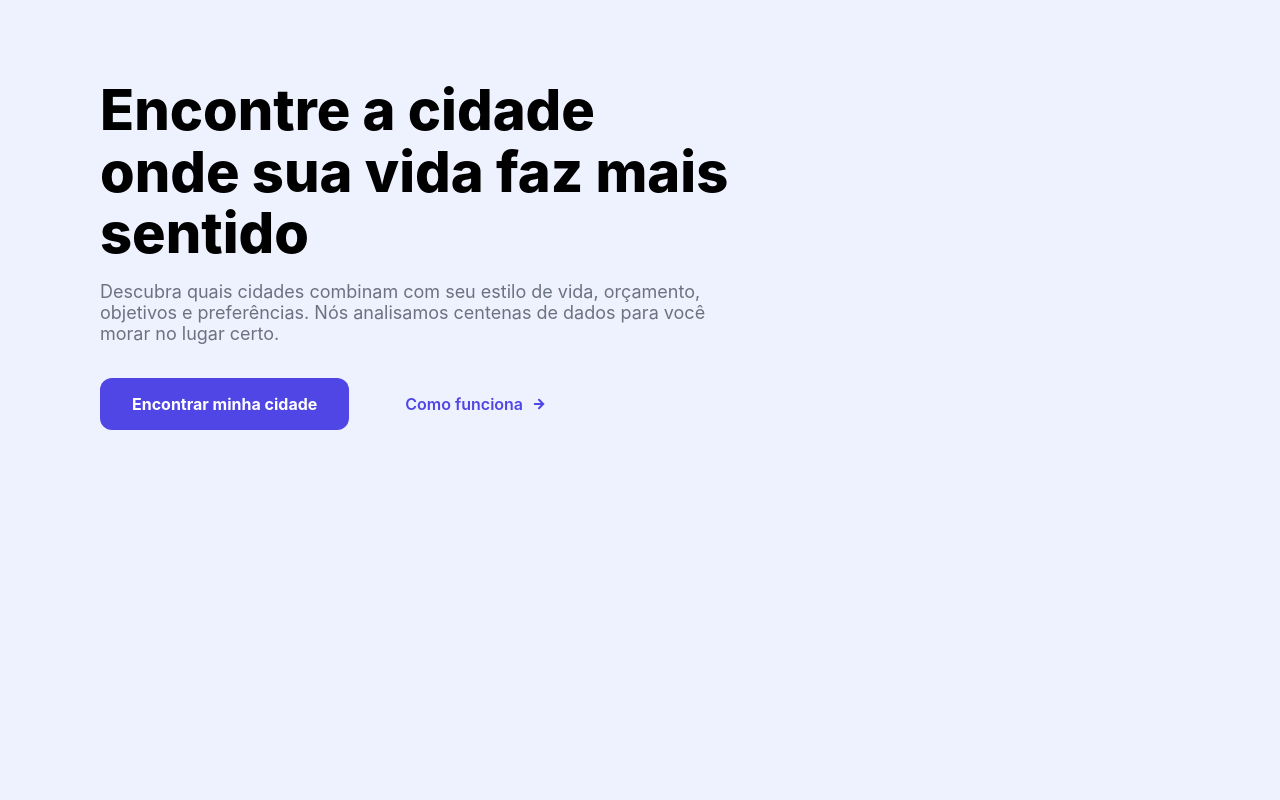
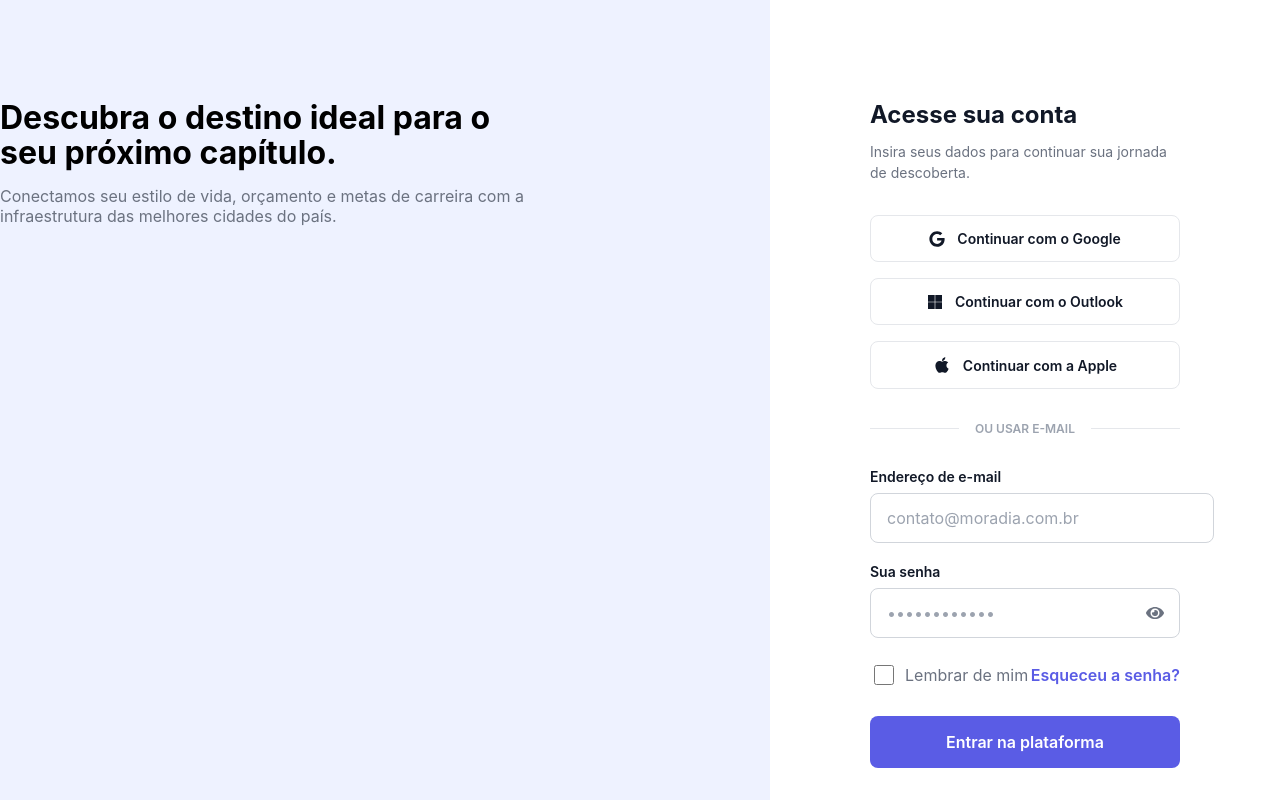
Before and after one commit to filippoturazzi/moradIA-app, a React (Vite) app: page / in a window 1280 px wide. Shown: the top 800 px of the page. Built offline with nearby package versions, Linux system fonts and the light colour scheme.

Commit message:
LoginPage

```diff
--- a/package.json
+++ b/package.json
@@ -12,6 +12,7 @@
   "dependencies": {
     "react": "^19.2.8",
     "react-dom": "^19.2.8",
+    "react-icons": "^5.7.0",
     "styled-components": "^6.5.3"
   },
   "devDependencies": {
--- a/src/App.jsx
+++ b/src/App.jsx
@@ -1,10 +1,10 @@
-import Apresentacao from './componentes/Login/index.jsx';
+import Login from './componentes/Login/index.jsx';
 
 
 function App(){
   return(
     <>
-      <Apresentacao></Apresentacao>
+      <Login></Login>
     </>
   )
 }
--- a/src/componentes/Login/index.jsx
+++ b/src/componentes/Login/index.jsx
@@ -1,24 +1,25 @@
+import React, { useState } from 'react';
 import styled from "styled-components"
+import { FaArrowLeft, FaGoogle, FaMicrosoft, FaApple, FaEye, FaEyeSlash} from 'react-icons/fa';
 
 const CampoApresentacao = styled.section`
     display: flex;
-    padding: 80px 100px;
-    gap: 64px;
+    flex-direction: row-reverse;
+    gap: 10px;
 `
 const DivTextos = styled.div`
     display: flex;
     flex-direction: column;
-    width: 636px;
+    justify-content: flex-start;
+    margin-top: 100px;
     gap: 32px;
 `
 
-const DivImagem = styled.div`
-    padding: 40px;
-`
 const TextosApresentacao = styled.div`
     display: flex;
     flex-direction: column;
     gap: 16px;
+    margin-right: 160px;
 `
 
 const TituloApresentacao = styled.h2`
@@ -27,83 +28,367 @@ const TituloApresentacao = styled.h2`
     line-height: 110.00000000000001%;
     style: extra-bold;
     font-family: var(--fonte-moradia);
-    font-weight: 800;
-    font-size: 56px;
+    font-weight: 700;
+    font-size: 32px;
+    width: 550px;
 `
 const DescricaoApresentacao = styled.p`
     font-family: var(--fonte-moradia);
     text-align: left;
     font-weight: 400;
-    font-size: 18px;
+    font-size: 16px;
     color: #6B7280;
-`
-const AncorasApresentacao = styled.div`
-    display: flex;
-    align-items: center;
-    gap: 24px;
+    width: 600px;
 `
 
-const AncoraApresentacaoRoxo = styled.a`
-    cursor:pointer;
-    display: flex;
+const LoginSection = styled.section`
+  display: flex;
+  flex-direction: column;
+  justify-content: space-between;
+  padding: 0 100px;
+  height: 960px;
+  width: 25%;
+  background-color: #FFF;
+  border-bottom: solid 1px #E5E7EB;
+`
+const AncoraNav = styled.a`
+    text-decoration: none;
+    font-family: "Inter", sans-serif;
+    font-weight: 500;
+    font-size: 14px;
+    padding: 4px 14px;
+    color: #6B7280;
+    cursor: pointer;
+    margin-top: -870px;
+    margin-left: -50px;
+
+    position: absolute;
+    top: 45px;
+    left: 50px
+
+    display: inline-flex;
     align-items: center;
-    text-aling: center;
-    border-radius: 12px;
-    padding: 16px 32px;
-    background-color: var(--roxo-moradia);
-    font-family: var(--fonte-moradia);
-    color: #FFFF;
-    font-weight: 700;
-    font-size: 16px;
-
-    &:hover{
-        background-color: #EEF2FF;
-        color: #4F46E5;
-        box-shadow: inset 0 0 0 2px #4F46E5;
-    }
-`
-const AncoraApresentacaoTransparente = styled.a`
-    cursor: pointer;
-    display: flex;
-    align-items: center;
-    padding: 2px 32px;
     gap: 8px;
 
     &:hover{
         border-radius: 8px;
-        background-color: rgba(238, 242, 255,0.7);
+        background-color: rgba(238, 242, 255, 0.7);
     }
-`
+`;
 
-const AncoraApresentacaoTransparenteTexto = styled.h3`
-    font-family: var(--fonte-moradia);
+const FormContainer = styled.div`
+    display: flex;
+    flex-direction: column;
+    gap: 32px;
+    margin-top: 100px;
+    width: 100%;
+    max-width: 450px;
+`;
+
+const CabecalhoFormulario = styled.div`
+    display: flex;
+    flex-direction: column;
+    gap: 12px;
+`;
+
+const TituloFormulario = styled.h3`
+    margin: 0;
+    font-family: var(--fonte-moradia), sans-serif;
+    font-weight: 700;
+    font-size: 24px;
+    color: #111827;
+`;
+
+const DescricaoFormulario = styled.p`
+    margin: 0;
+    font-family: var(--fonte-moradia), sans-serif;
+    font-weight: 400;
+    font-size: 14px;
+    color: #6B7280;
+    line-height: 1.5;
+`;
+
+const GrupoBotoes = styled.div`
+    display: flex;
+    flex-direction: column;
+    gap: 16px;
+`;
+
+const BotaoSocial = styled.button`
+    display: flex;
+    align-items: center;
+    justify-content: center;
+    gap: 12px;
+    width: 100%;
+    padding: 14px 24px;
+    background-color: #FFFFFF;
+    border: 1px solid #E5E7EB;
+    border-radius: 8px;
+    font-family: "Inter", sans-serif;
+    font-size: 14px;
+    font-weight: 600;
+    color: #111827;
+    cursor: pointer;
+    transition: background-color 0.2s, border-color 0.2s;
+
+    &:hover {
+        background-color: #F9FAFB;
+        border-color: #D1D5DB;
+    }
+`;
+
+const Divisor = styled.div`
+    display: flex;
+    align-items: center;
+    text-align: center;
+    color: #9CA3AF;
+    font-family: "Inter", sans-serif;
+    font-size: 12px;
+    font-weight: 600;
+
+    &::before,
+    &::after {
+        content: '';
+        flex: 1;
+        border-bottom: 1px solid #E5E7EB;
+    }
+
+    &::before {
+        margin-right: 16px;
+    }
+    &::after {
+        margin-left: 16px;
+    }
+`;
+
+const Form = styled.form`
+    display: flex;
+    flex-direction: column;
+    gap: 20px;
+`;
+
+const InputGroup = styled.div`
+    display: flex;
+    flex-direction: column;
+    gap: 8px;
+`;
+
+const Label = styled.label`
+    font-family: "Inter", sans-serif;
+    font-size: 14px;
+    font-weight: 600;
+    color: #111827;
+`;
+
+const InputWrapper = styled.div`
+    position: relative;
+    display: flex;
+    align-items: center;
+`;
+
+const Input = styled.input`
+    width: 100%;
+    padding: 14px 16px;
+    border: 1px solid #D1D5DB;
+    border-radius: 8px;
+    font-family: "Inter", sans-serif;
+    font-size: 16px;
+    color: #111827;
+    outline: none;
+    transition: border-color 0.2s;
+
+    &:focus {
+        border-color: #5A5CE5;
+    }
+
+    &::placeholder {
+        color: #9CA3AF;
+    }
+`;
+
+const BotaoOlho = styled.button`
+    position: absolute;
+    right: 16px;
+    background: none;
+    border: none;
+    color: #6B7280;
+    cursor: pointer;
+    display: flex;
+    align-items: center;
+    justify-content: center;
+    padding: 0;
+
+    &:hover {
+        color: #374151;
+    }
+`;
+
+const OpcoesExtras = styled.div`
+    display: flex;
+    justify-content: space-between;
+    align-items: center;
+    margin-top: 4px;
+`;
+
+const CheckboxContainer = styled.label`
+    display: flex;
+    align-items: center;
+    gap: 8px;
+    font-family: "Inter", sans-serif;
+    font-size: 16px;
+    color: #6B7280;
+    cursor: pointer;
+`;
+
+const CheckboxInput = styled.input`
+    width: 20px;
+    height: 20px;
+    accent-color: #5A5CE5;
+    cursor: pointer;
+    font-size: 14px;
+    border-radius: 4px;
+`;
+
+const LinkSenha = styled.a`
+    font-family: "Inter", sans-serif;
     font-size: 16px;
     font-weight: 600;
-    color: var(--roxo-moradia);
-`
-function Apresentacao(){
+    color: #5A5CE5;
+    text-decoration: none;
+    cursor: pointer;
+
+    &:hover {
+        text-decoration: underline;
+    }
+`;
+
+const BotaoSubmit = styled.button`
+    width: 100%;
+    padding: 16px 24px;
+    background-color: #5A5CE5; /* Azul da imagem */
+    color: #FFFFFF;
+    border: none;
+    border-radius: 8px;
+    font-family: "Inter", sans-serif;
+    font-size: 16px;
+    font-weight: 600;
+    cursor: pointer;
+    transition: background-color 0.2s;
+    margin-top: 8px;
+
+    &:hover {
+        background-color: #494bbd;
+    }
+`;
+
+const TextoTermos = styled.p`
+    font-family: "Inter", sans-serif;
+    font-size: 14px;
+    color: #9CA3AF;
+    text-align: center;
+    margin-top: 32px;
+    line-height: 1.5;
+`;
+
+const LinkTermos = styled.a`
+    color: #9CA3AF;
+    text-decoration: underline;
+    cursor: pointer;
+
+    &:hover {
+        color: #6B7280;
+    }
+`;
+
+function Login(){
+    const [mostrarSenha, setMostrarSenha] = useState(false);
+
+    const toggleMostrarSenha = (e) => {
+        e.preventDefault();
+        setMostrarSenha(!mostrarSenha);
+    };
     return(
+
         <CampoApresentacao>
+        <LoginSection>
+            <AncoraNav href='https://github.com/tmzhenrique' target='_blank'>
+                   <FaArrowLeft size={14} /> Voltar ao site
+                </AncoraNav>
+                <FormContainer>
+                    <CabecalhoFormulario>
+                        <TituloFormulario>Acesse sua conta</TituloFormulario>
+                        <DescricaoFormulario>
+                            Insira seus dados para continuar sua jornada de descoberta.
+                        </DescricaoFormulario>
+                    </CabecalhoFormulario>
+
+                    <GrupoBotoes>
+                        <BotaoSocial>
+                            <FaGoogle size={16} />
+                            Continuar com o Google
+                        </BotaoSocial>
+                        <BotaoSocial>
+                            <FaMicrosoft size={16} />
+                            Continuar com o Outlook
+                        </BotaoSocial>
+                        <BotaoSocial>
+                            <FaApple size={18} />
+                            Continuar com a Apple
+                        </BotaoSocial>
+                    </GrupoBotoes>
+                    <Divisor>OU USAR E-MAIL</Divisor>
+
+                    <Form>
+                        <InputGroup>
+                            <Label htmlFor="email">Endereço de e-mail</Label>
+                            <Input
+                                type="email"
+                                id="email"
+                                placeholder="contato@moradia.com.br"
+                            />
+                        </InputGroup>
+
+                        <InputGroup>
+                            <Label htmlFor="senha">Sua senha</Label>
+                            <InputWrapper>
+                                <Input
+                                    type={mostrarSenha ? "text" : "password"}
+                                    id="senha"
+                                    placeholder="••••••••••••"
+                                />
+                                <BotaoOlho onClick={toggleMostrarSenha}>
+                                    {mostrarSenha ? <FaEyeSlash size={18} /> : <FaEye size={18} />}
+                                </BotaoOlho>
+                            </InputWrapper>
+                        </InputGroup>
+
+                        <OpcoesExtras>
+                            <CheckboxContainer>
+                                <CheckboxInput type="checkbox" />
+                                Lembrar de mim
+                            </CheckboxContainer>
+
+                            <LinkSenha href="#">Esqueceu a senha?</LinkSenha>
+                        </OpcoesExtras>
+
+                        <BotaoSubmit type="button">Entrar na plataforma</BotaoSubmit>
+                    </Form>
+
+                    <TextoTermos>
+                        Ao continuar, você concorda com os nossos <LinkTermos href="#">Termos de Serviço</LinkTermos> e nossa <LinkTermos href="#">Política de Privacidade</LinkTermos>.
+                    </TextoTermos>
+
+                </FormContainer>
+        </LoginSection>
             <DivTextos>
                 <TextosApresentacao>
-                    <TituloApresentacao>Encontre a cidade onde sua vida faz mais sentido</TituloApresentacao>
-                    <DescricaoApresentacao>Descubra quais cidades combinam com seu estilo de vida, orçamento, objetivos e preferências. Nós analisamos centenas de dados para você morar no lugar certo.</DescricaoApresentacao>
+                    <TituloApresentacao>Descubra o destino ideal para o seu próximo capítulo.</TituloApresentacao>
+                    <DescricaoApresentacao>Conectamos seu estilo de vida, orçamento e metas de carreira com a infraestrutura das melhores cidades do país.</DescricaoApresentacao>
+
                 </TextosApresentacao>
-                <AncorasApresentacao>
-                    <AncoraApresentacaoRoxo>Encontrar minha cidade</AncoraApresentacaoRoxo>
-                    <AncoraApresentacaoTransparente>
-                        <AncoraApresentacaoTransparenteTexto>Como funciona</AncoraApresentacaoTransparenteTexto>
-                        <svg width="16" height="16" viewBox="0 0 16 16" fill="none" xmlns="http://www.w3.org/2000/svg">
-                            <path d="M3.7995 8H12.2005M7.99998 12.2005L12.2005 8L7.99998 3.79952" stroke="#4F46E5" stroke-width="2" stroke-linecap="round"/>
-                        </svg>
-                    </AncoraApresentacaoTransparente>
-
-
-                </AncorasApresentacao>
             </DivTextos>
-            <DivImagem></DivImagem>
         </CampoApresentacao>
     )
 }
 
-export default Apresentacao
+export default Login
```
Also changed, not shown: 1 other file (tests, documents, lock files or other folders).
